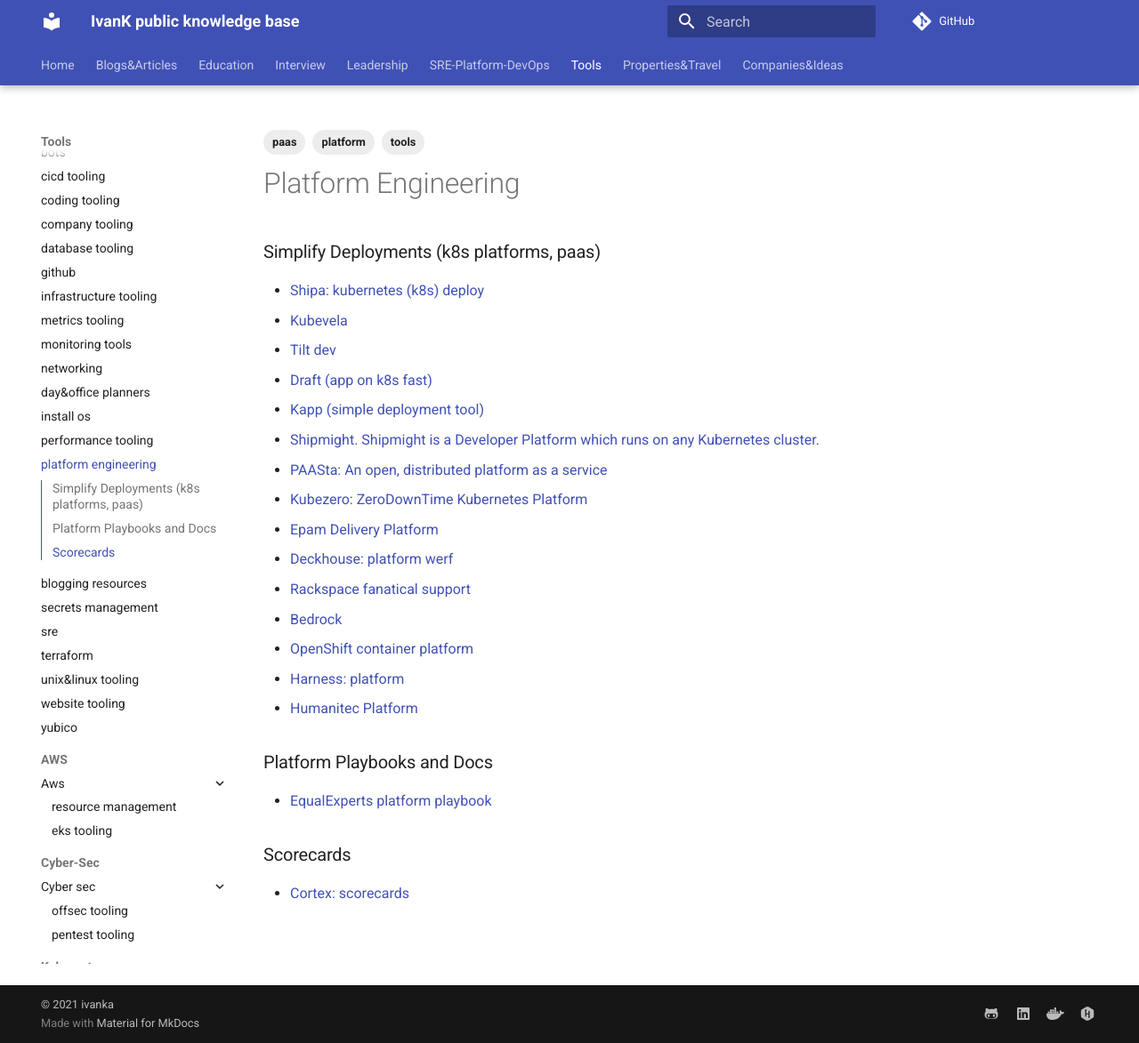
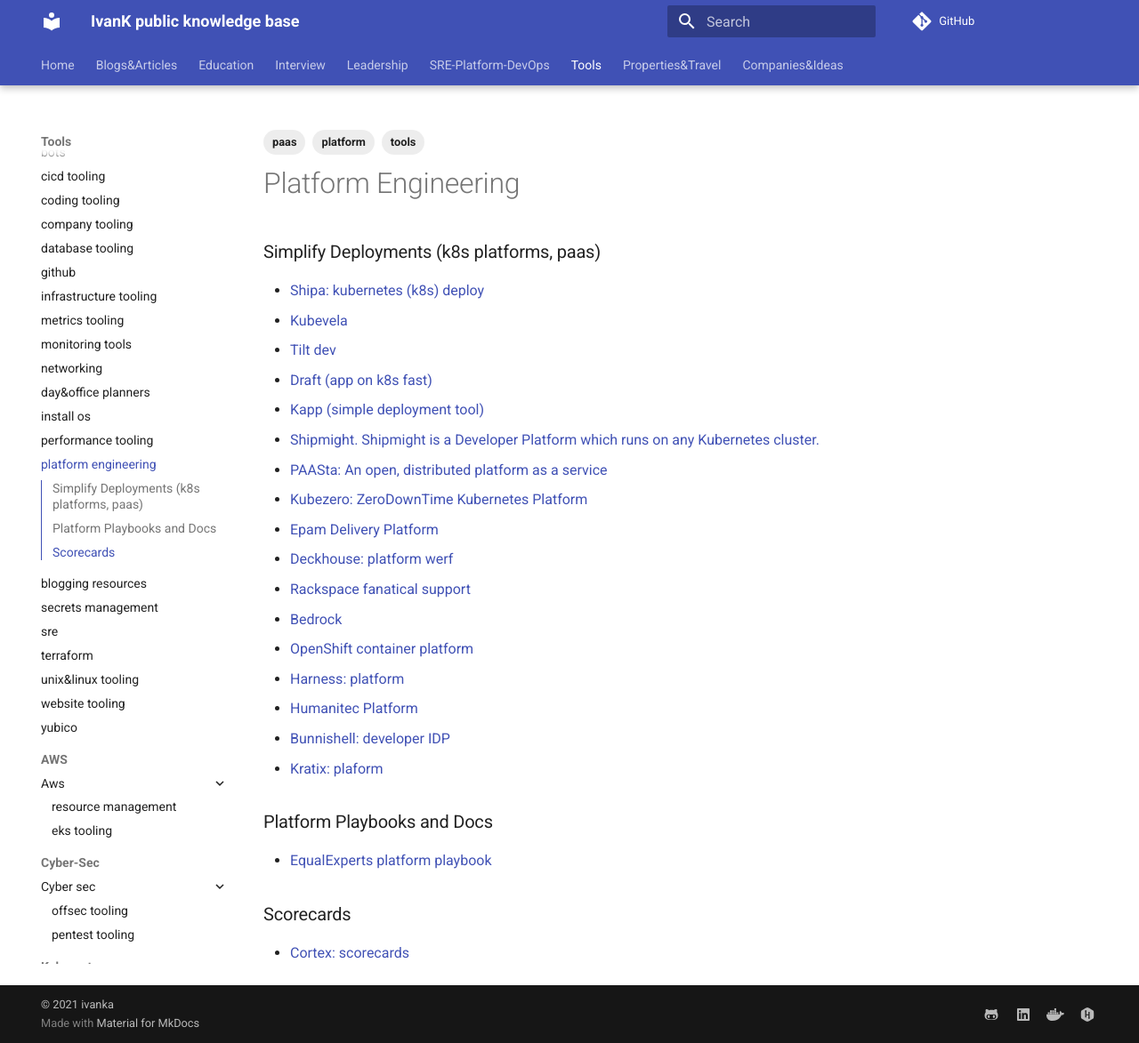
Before and after one commit to ivankatliarchuk/knowledge-base, an MkDocs documentation site: the page built from docs/tools/platforms.md, in a window 1280 px wide and 1173 px high. Shown: the whole window at 89% size. Built offline with MkDocs 1.6.1 and Material for MkDocs 9.7.7, drawn with Linux system fonts in a browser that asks for light colours; comment, search, counter and statistics services are not loaded.

Commit message:
added platform solutions
Signed-off-by: ivan katliarchuk <ivan.katliarchuk@gmail.com>

```diff
--- a/docs/tools/platforms.md
+++ b/docs/tools/platforms.md
@@ -31,6 +31,8 @@
 - [OpenShift container platform](https://docs.openshift.com/container-platform/4.15/welcome/index.html)
 - [Harness: platform](https://developer.harness.io/docs/continuous-delivery)
 - [Humanitec Platform](https://humanitec.com/)
+- [Bunnishell: developer IDP](https://www.bunnyshell.com/)
+- [Kratix: plaform](https://github.com/syntasso/kratix)
 
 ### Platform Playbooks and Docs
 
```
Also changed, not shown: assets/english-and-tech-jargon/speak-like-a-manager.jpg (added).
